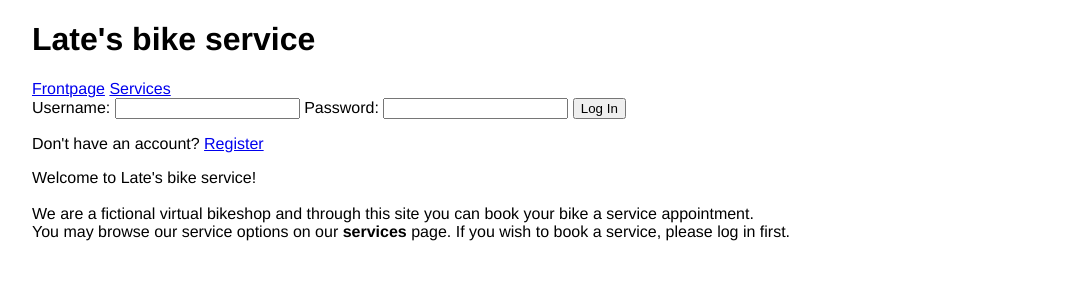
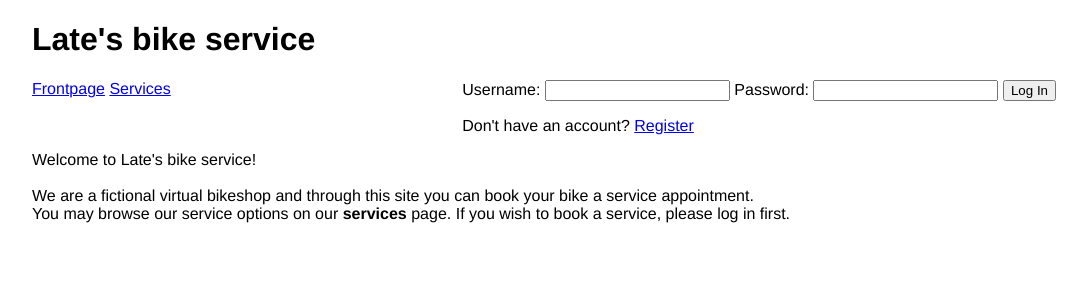
Before and after one commit to Reidforbus/booker, a Flask app: page / in a window 1280 px wide. Shown: the top 300 px of the page, without its empty margins (96-1183 px from the left). Run offline with Flask 3, Linux system fonts and the light colour scheme.

Commit message:
fix: navbar layout

```diff
--- a/static/layout.css
+++ b/static/layout.css
@@ -5,6 +5,8 @@ body {
 }
 
 #navbar {
+    display: flex;
+    justify-content: space-between;
 }
 
 #content {
--- a/templates/login.html
+++ b/templates/login.html
@@ -1,6 +1,6 @@
 <div class="login">
 {% if session.username %}
-<p>Logged in as: {{session.username}}  <a href="/logout">Log out</a></p>
+<p>Logged in as: {{session.username}}<br><a href="/logout">Log out</a></p>
 {% else %}
 <form action="/login" method="POST">
     Username:     <input type="text" name="username">
```
